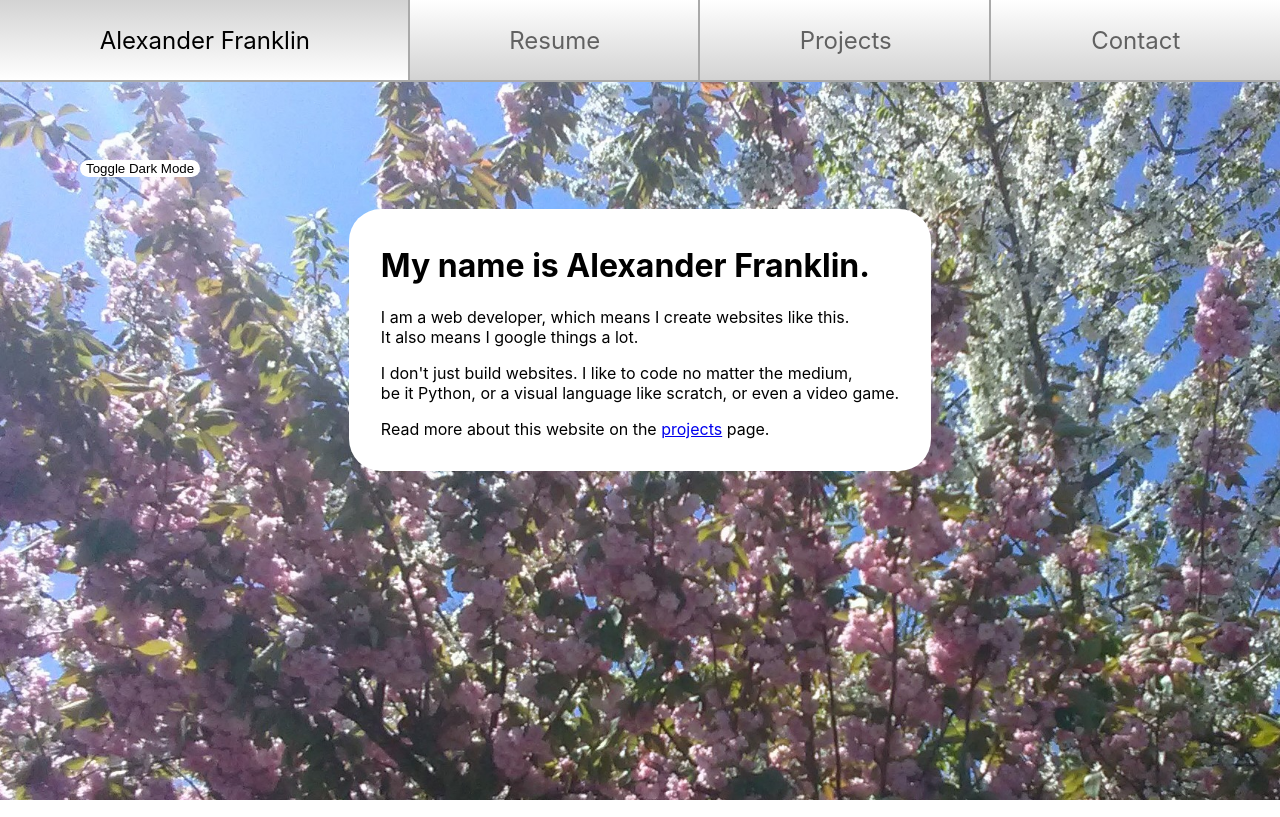
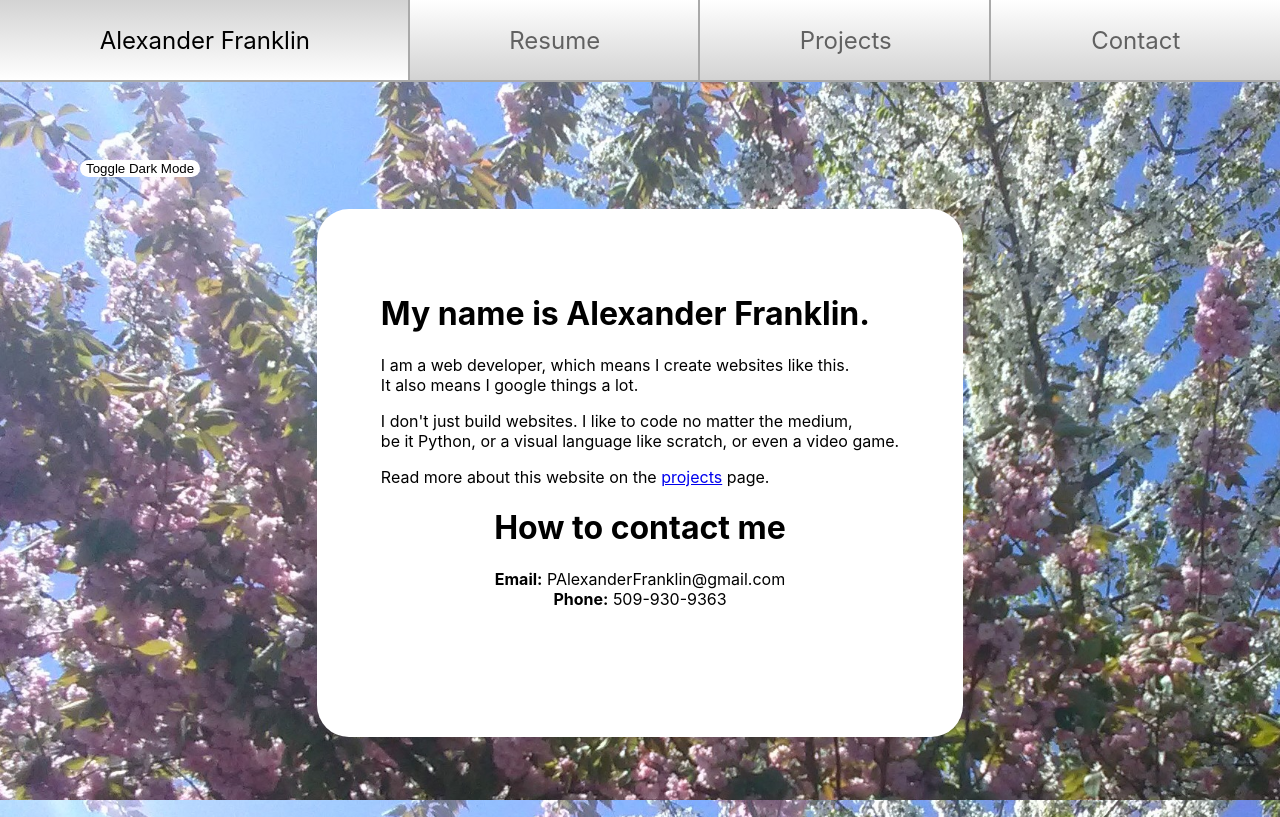
Before and after one commit to PAlexanderFranklin/alexanderfranklin, a React (Create React App) app: page / in a window 1280 px wide. Built offline with nearby package versions, Linux system fonts and the light colour scheme.

Commit message:
Move contact info to home page

```diff
--- a/src/views/Pages/Contact/Contact.css
+++ /dev/null
@@ -1,3 +0,0 @@
-.Contact {
-    text-align: left;
-}
--- a/src/views/Pages/Contact/Contact.js
+++ /dev/null
@@ -1,15 +0,0 @@
-import React from 'react';
-import './Contact.css';
-
-function Contact() {
-  return (
-    <div className="Contact">
-      <p>
-        <b>Email:</b> PAlexanderFranklin@gmail.com <br />
-        <b>Phone:</b> 509-930-9363
-      </p>
-    </div>
-  );
-}
-
-export default Contact;
--- a/src/views/Pages/Home/Home.js
+++ b/src/views/Pages/Home/Home.js
@@ -4,7 +4,8 @@ import './Home.css';
 
 function Home() {
   return (
-    <div className="Home">
+    <div className="content">
+      <div className="Home bubble">
         <h1>My name is Alexander Franklin.</h1>
         <p>
           I am a web developer, which means I create websites like this. <br/>
@@ -18,6 +19,14 @@ function Home() {
           Read more about this website on the <Link to="/projects">projects</Link> page.
         </p>
       </div>
+      <div className="Contact bubble">
+        <h1>How to contact me</h1>
+        <p>
+          <b>Email:</b> PAlexanderFranklin@gmail.com <br />
+          <b>Phone:</b> 509-930-9363
+        </p>
+      </div>
+    </div>
   );
 }
 
```
Lines whose indentation alone changed are shown as unchanged.
